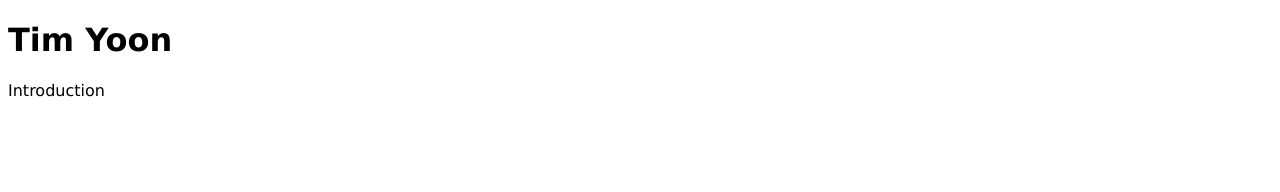
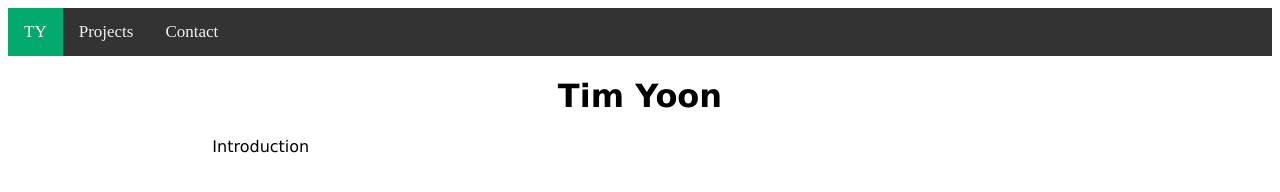
Before and after one commit to timy-13/timy-13.github.io, a plain HTML site: page home.html in a window 1280 px wide. Drawn offline with Linux system fonts and the light colour scheme.

Commit message:
added navbar

```diff
--- a/home.html
+++ b/home.html
@@ -1,12 +1,23 @@
 <!DOCTYPE html>
 <html lang="en">
     <head>
+        <meta charset="UTF-8">
+        <meta name="viewport" content ="width=device-width, inital-scale=1.0">
+        <title>Tim Yoon Portfolio</title>
         <link rel="stylesheet" href="style.css">
     </head>
     <body>
 
+        <div class="navbar">
+            <a class="active" href="#home">TY</a>
+            <a href="#projects">Projects</a>
+            <a href="#contact">Contact</a>
+        </div>
+
         <h1>Tim Yoon</h1>
         <p>Introduction</p>
 
+
+
     </body>
 </html>
--- a/style.css
+++ b/style.css
@@ -1,4 +1,40 @@
 body {
-    align-items: center;
+    background-color: white;
+}
+
+.navbar {
+    background-color: #333;
+    overflow: hidden;
+}
+
+.navbar a {
+    float: left;
+    color: #f2f2f2;
+    text-align: center;
+    padding: 14px 16px;
+    text-decoration: none;
+    font-size: 17px;
+}
+
+.navbar a:hover {
+    background-color: #ddd;
+    color: black;
+}
+
+.navbar a.active {
+    background-color: #04AA6D;
+    color: white;
+}
+
+
+h1 {
+    text-align: center;
     font-family: Verdana, Geneva, Tahoma, sans-serif;
 }
+
+p {
+    text-align: center;
+    font-family: Verdana, Geneva, Tahoma, sans-serif;
+    height: 40%;
+    width: 40%;
+}
```
Also changed, not shown: app.js (added).
